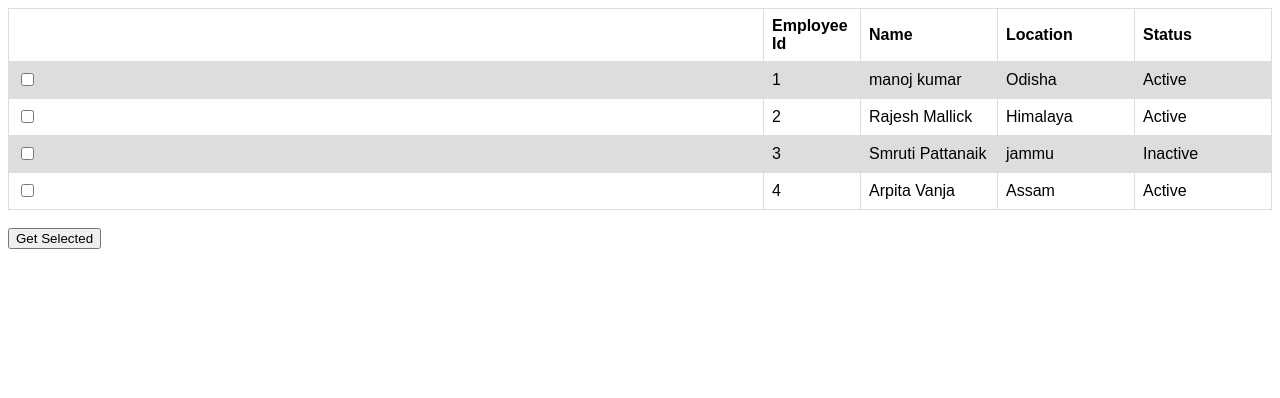
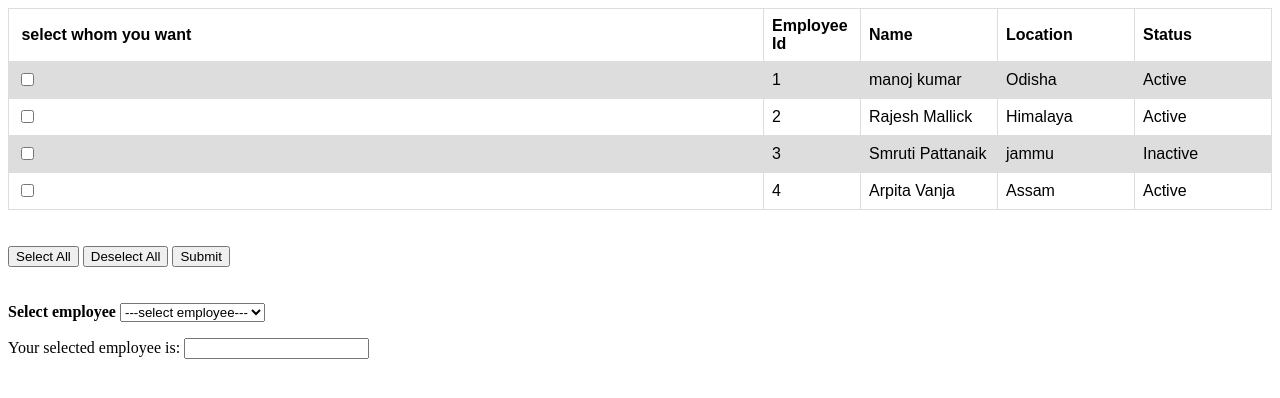
Before and after one commit to Mksmanoj/Html_checkbox_table, a plain HTML site: page index.html in a window 1280 px wide. Drawn offline with Linux system fonts and the light colour scheme.

Commit message:
update2
adding dropwown

```diff
--- a/index.html
+++ b/index.html
@@ -1,7 +1,7 @@
 <!DOCTYPE html>
 <html>
 <head>
-<title>HTML table&checkbox</title>
+    <title>HTML table & checkbox</title>
     <style>
         table {
             font-family: arial, sans-serif;
@@ -23,43 +23,43 @@ tr:nth-child(even) {
 <body>
 <table id="Table1">
     <tr>
-			<th>&nbsp;</th>
+        <th>&nbsp;select whom you want</th>
         <th style="width: 80px">Employee Id</th>
         <th style="width: 120px">Name</th>
         <th style="width: 120px">Location</th>
         <th style="width: 120px">Status</th>
     </tr>
     <tr>
-			<td><input type="checkbox" /></td>
+        <td><input type="checkbox"/></td>
         <td>1</td>
         <td>manoj kumar</td>
         <td>Odisha</td>
         <td>Active</td>
     </tr>
     <tr>
-			<td><input type="checkbox" /></td>
+        <td><input type="checkbox"/></td>
         <td>2</td>
         <td>Rajesh Mallick</td>
         <td>Himalaya</td>
         <td>Active</td>
     </tr>
     <tr>
-			<td><input type="checkbox" /></td>
+        <td><input type="checkbox"/></td>
         <td>3</td>
         <td>Smruti Pattanaik</td>
         <td>jammu</td>
         <td>Inactive</td>
     </tr>
     <tr>
-			<td><input type="checkbox" /></td>
+        <td><input type="checkbox"/></td>
         <td>4</td>
         <td>Arpita Vanja</td>
         <td>Assam</td>
         <td>Active</td>
     </tr>
 </table>
-	<br />
-	<input type="button" value="Get Selected" onclick="GetSelected()" />
+<br/>
+
 
 <script type="text/javascript">
     function GetSelected() {
@@ -82,6 +82,54 @@ tr:nth-child(even) {
         //Display selected Row data in Alert Box.
         alert(message);
     }
+
+    function selects() {
+        var ele = document.getElementsByTagName('INPUT');
+        for (var i = 0; i < ele.length; i++) {
+            if (ele[i].type == 'checkbox')
+                ele[i].checked = true;
+        }
+    }
+
+    function deSelect() {
+        var ele = document.getElementsByTagName('INPUT');
+        for (var i = 0; i < ele.length; i++) {
+            if (ele[i].type == 'checkbox')
+                ele[i].checked = false;
+
+        }
+    }
 </script>
+
+
+<br>
+<input type="button" onclick='selects()' value="Select All"/>
+<input type="button" onclick='deSelect()' value="Deselect All"/>
+<input type="button" value="Submit" onclick="GetSelected()"/>
+
+</body>
+
+<script>
+    function dropDownM() {
+        var mylist = document.getElementById("myList");
+        document.getElementById("favourite").value = mylist.options[mylist.selectedIndex].text;
+    }
+</script>
+
+<body>
+<form>
+    <br>
+    <br>
+    <b> Select employee  </b>
+    <select id = "myList" onchange = "dropDownM()" >
+        <option> ---select employee--- </option>
+        <option> emp1 </option>
+        <option> emp2 </option>
+        <option> emp3 </option>
+        <option> emp4 </option>
+    </select>
+    <p> Your selected employee is:
+        <input type = "text" id = "favourite" size = "20" </p>
+</form>
 </body>
 </html>
```
Lines whose indentation alone changed are shown as unchanged.
